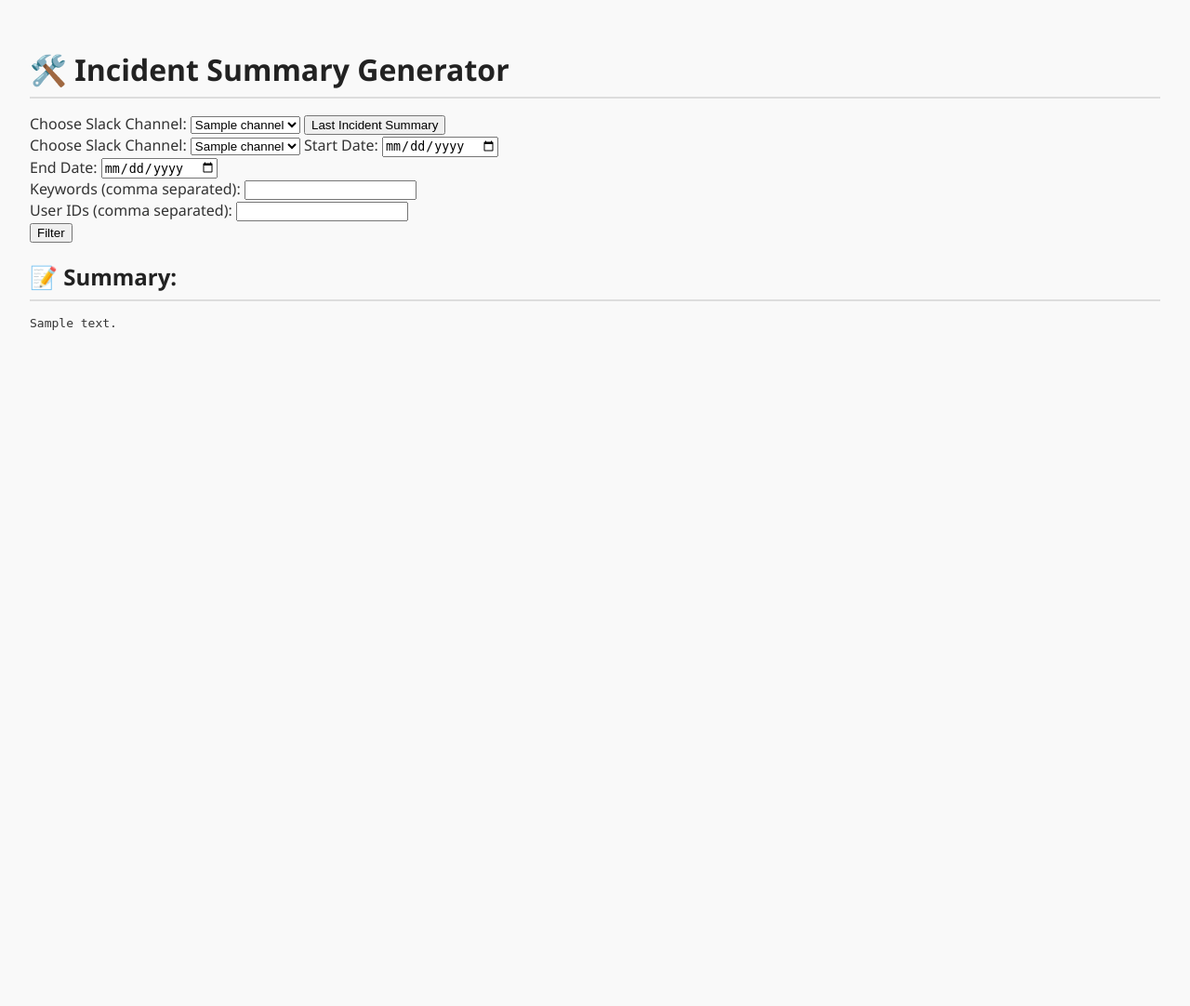
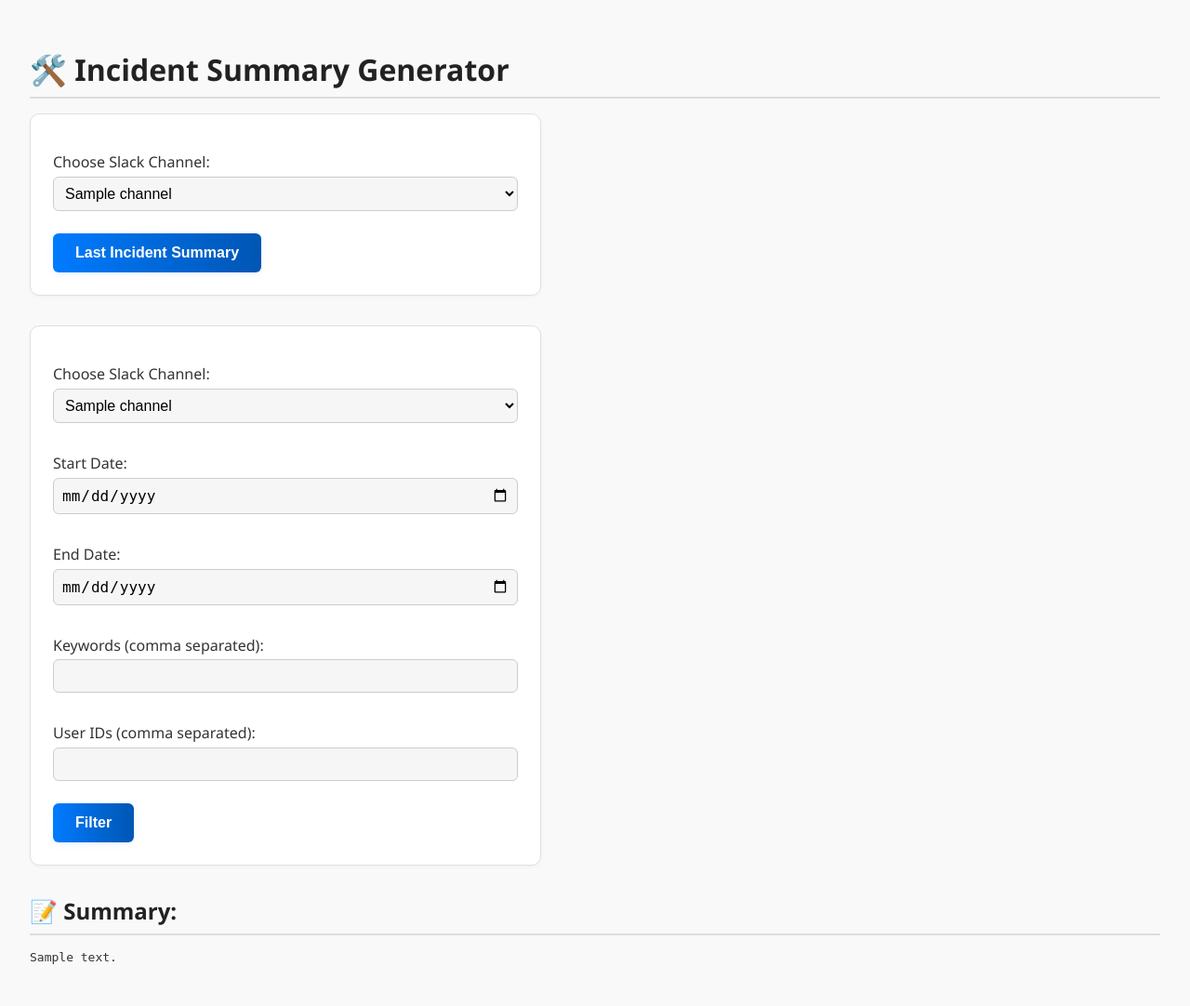
Before and after one commit to MCCHRISmaster/Slack-summarizer, a Flask app: template templates/index.html in a window 1280 px wide. Shown: the whole page at 93% size. Before the commit the page ends 355 px from the top, so only its background shows below. Run offline with Flask 3, Linux system fonts and the light colour scheme; the template is opened without the code that fills it: most values are stand-ins (such as "Sample title", 1, 10 or a date in 2020).

Commit message:
better css

```diff
--- a/static/index1.css
+++ b/static/index1.css
@@ -30,20 +30,72 @@ p {
     box-shadow: 0 4px 6px rgba(0, 0, 0, 0.05);
 }
 
-/* Download Button */
+/* Form Styling */
+form {
+    background: #fff;
+    border: 1px solid #e0e0e0;
+    border-radius: 10px;
+    padding: 1.5rem;
+    margin-bottom: 2rem;
+    box-shadow: 0 2px 4px rgba(0,0,0,0.03);
+    max-width: 500px;
+}
+
+label {
+    font-weight: 500;
+    margin-top: 1rem;
+    display: block;
+    margin-bottom: 0.3rem;
+}
+
+input[type="date"],
+input[type="text"],
+select {
+    width: 100%;
+    padding: 0.5rem;
+    margin-bottom: 1rem;
+    border-radius: 6px;
+    border: 1px solid #ccc;
+    font-size: 1rem;
+    box-sizing: border-box;
+    background: #f6f6f6;
+    transition: border-color 0.2s;
+}
+
+input[type="date"]:focus,
+input[type="text"]:focus,
+select:focus {
+    border-color: #007BFF;
+    outline: none;
+}
+
+/* Button Styling */
+button,
 a.download-button {
     display: inline-block;
-    padding: 0.75rem 1.25rem;
-    background-color: #007BFF;
-    color: white;
+    padding: 0.75rem 1.5rem;
+    background: linear-gradient(90deg, #007BFF 0%, #0056b3 100%);
+    color: #fff;
+    border: none;
+    border-radius: 6px;
+    font-size: 1rem;
+    font-weight: 600;
+    cursor: pointer;
+    box-shadow: 0 2px 8px rgba(0,123,255,0.08);
+    margin-top: 0.5rem;
+    margin-right: 0.5rem;
+    transition: background 0.2s, box-shadow 0.2s;
     text-decoration: none;
-    border-radius: 6px;
-    transition: background-color 0.2s ease;
-    font-weight: bold;
 }
 
+button:hover,
 a.download-button:hover {
-    background-color: #0056b3;
+    background: linear-gradient(90deg, #0056b3 0%, #007BFF 100%);
+    box-shadow: 0 4px 12px rgba(0,123,255,0.15);
+}
+
+button:active {
+    background: #004080;
 }
 
 /* Responsive Layout */
@@ -51,4 +103,8 @@ a.download-button:hover {
     body {
         padding: 1rem;
     }
+    form {
+        padding: 1rem;
+        max-width: 100%;
+    }
 }
```
